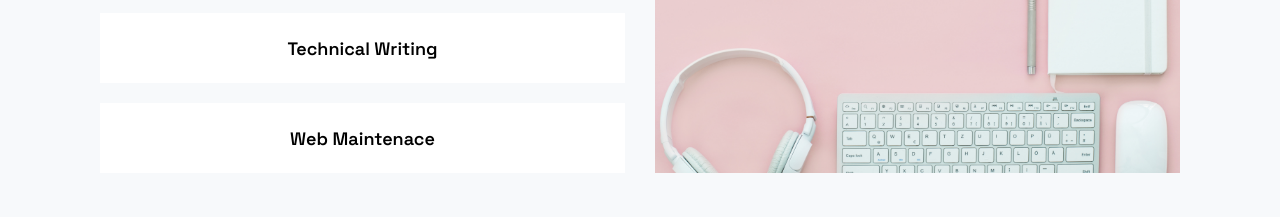
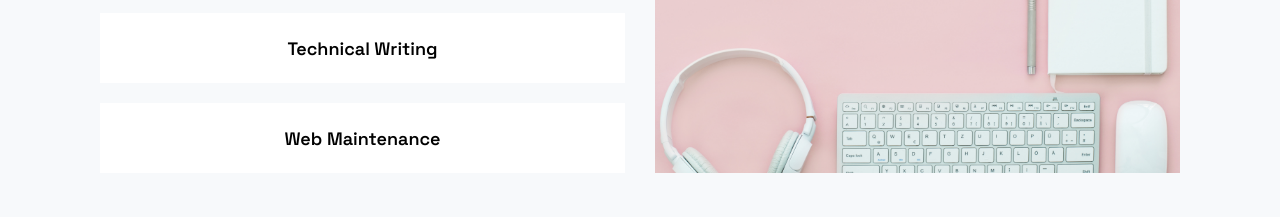
Before and after one commit to Kaodily/Portfolio, a React (Vite) app: page / in a window 1280 px wide. Shown: the part 1000-1217 px from the top of the page. Built offline with nearby package versions, Linux system fonts and the light colour scheme; a web font is replaced by a local one.

Commit message:
made changes to app

```diff
--- a/src/components/home/Services.jsx
+++ b/src/components/home/Services.jsx
@@ -4,7 +4,7 @@ import image from "../../assets/service.jpg";
 import { ServiceWrapper } from "../../styles/componentsStyles/services.styled";
 
 const Services = () => {
-  const service = ["Development", "Technical Writing", "Web Maintenace"];
+  const service = ["Development", "Technical Writing", "Web Maintenance"];
   return (
     <ServiceWrapper id="services">
       <div className="service_container">
```
